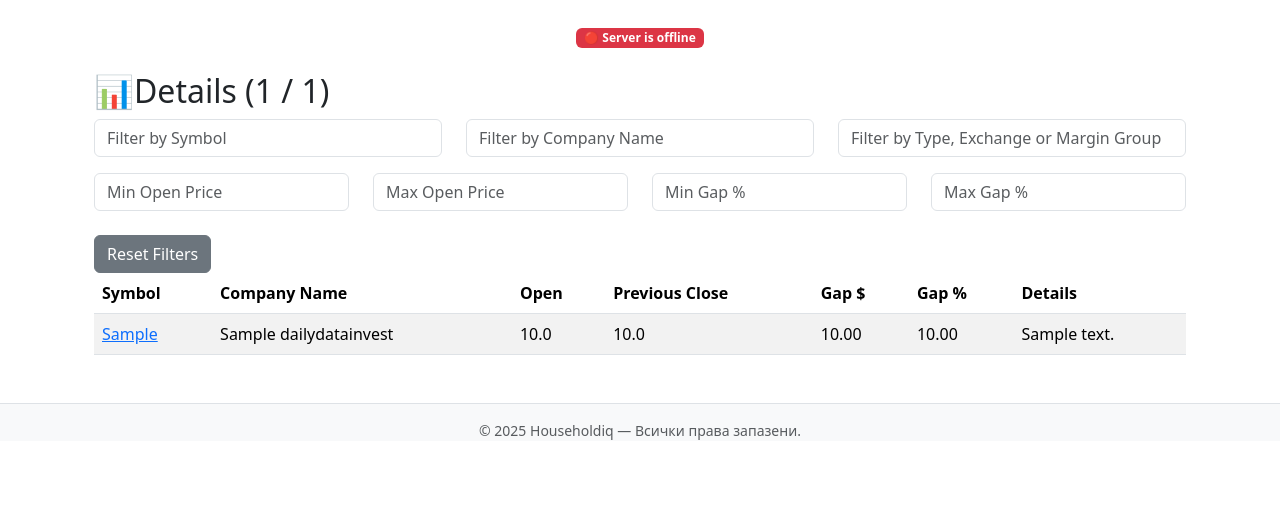
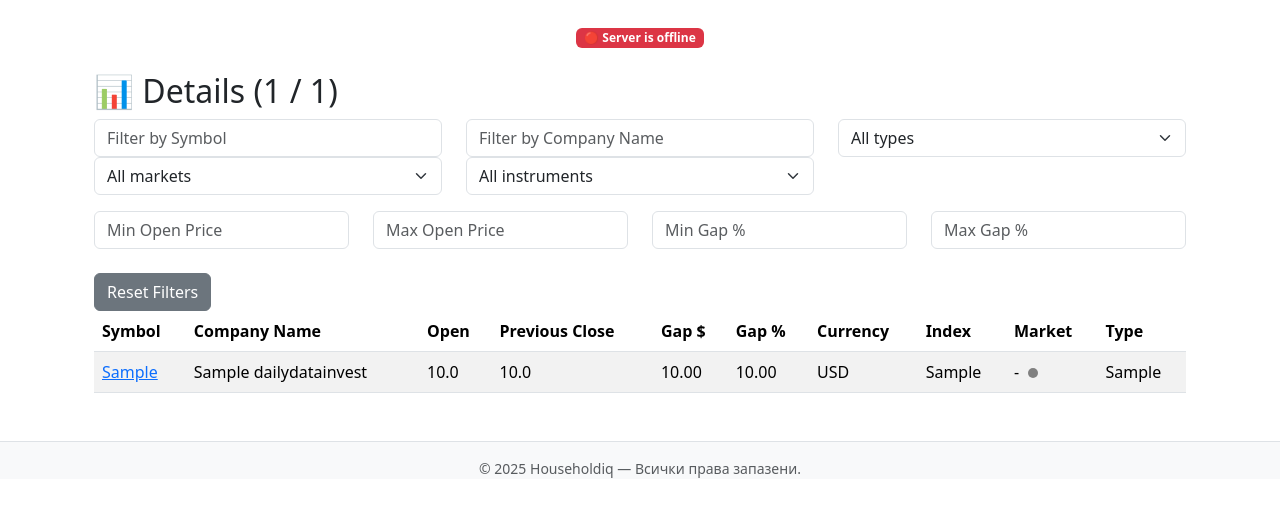
Before and after one commit to smihaylov79/hrp, a Django app: page /finance/invest-details/ in a window 1280 px wide. Shown: the part 96-613 px from the top of the page. Run offline with Django 5.2, Linux system fonts and the light colour scheme; tables that the repository leaves empty hold one stand-in row (Sample ...).

Commit message:
enhancements in finance app

```diff
--- /dev/null
+++ b/finance/data_from_correction.py
@@ -0,0 +1 @@
+mapping_ids = [6, 36, 60, 75, 89, 128, 129, 130, 201, 211, 228, 248, 302, 365, 380, 384, 390, 395, 398, 405, 489, 535, 547, ]
--- a/finance/templates/finance/invest_details.html
+++ b/finance/templates/finance/invest_details.html
@@ -14,12 +15,44 @@
                 <input type="text" id="filterCompany" class="form-control" placeholder="Filter by Company Name">
             </div>
             <div class="col-md-4">
-                <input type="text" id="filterDetails" class="form-control" placeholder="Filter by Type, Exchange or Margin Group">
-            </div>
+            <select name="types" id="filterType" class="form-select">
+                    <option value="">All types</option>
+    {% for t in types %}
+        <option value="{{ t.name }}"
+            {% if t|stringformat:"s" == request.GET.t %}selected{% endif %}>
+            {{ t.name }}
+        </option>
+                    {% endfor %}
+                </select>
+        </div>
+        <div class="col-md-4">
+            <select name="markets" id="filterMarket" class="form-select">
+                    <option value="">All markets</option>
+    {% for market in markets %}
+        <option value="{{ market }}"
+            {% if market|stringformat:"s" == request.GET.market %}selected{% endif %}>
+            {{ market }}
+        </option>
+                    {% endfor %}
+                </select>
+        </div>
+
+        <div class="col-md-4">
+            <select name="indices" id="filterIndex" class="form-select">
+                    <option value="">All instruments</option>
+    {% for i in indices %}
+        <option value="{{ i }}"
+            {% if i|stringformat:"s" == request.GET.i %}selected{% endif %}>
+            {{ i }}
+        </option>
+                    {% endfor %}
+                </select>
+        </div>
+
         </div>
 
         <div class="row mb-3">
-
+            <!-- Open Price Filters -->
             <div class="col-md-3">
                 <input type="number" id="minOpen" class="form-control" placeholder="Min Open Price">
             </div>
@@ -45,7 +81,10 @@
                 <th>Previous Close</th>
                 <th>Gap $</th>
                 <th>Gap %</th>
-                <th>Details</th>
+                <th>Currency</th>
+                <th>Index</th>
+                <th>Market</th>
+                <th>Type</th>
             </tr>
             </thead>
             <tbody>
@@ -55,13 +94,24 @@
   <a href="{% url 'symbol_details' %}?symbol={{ item.symbol|urlencode }}" target="_blank"> {{ item.symbol }} </a>
 
 </td>
-
                     <td>{{ item.company_name }}</td>
                     <td>{{ item.open_price }}</td>
                     <td>{{ item.previous_close_price }}</td>
                     <td>{{ item.gap_open_price|floatformat:2 }}</td>
                     <td>{{ item.gap_open_percentage|floatformat:2 }}</td>
-                    <td>{{ item.details }}</td>
+                    <td>{{ item.base_currency }}</td>
+                    <td>{% if item.part_from_index %}
+                        {{ item.part_from_index }}{% else %}-{% endif %}</td>
+                    {% with item.exchange|get_exchange as market %}
+  <td>
+    {{ market.name }}
+    <span style="display:inline-block; width:10px; height:10px; border-radius:50%;
+                 background-color: {% if market.status == 'open' %}green{% elif market.status == 'closed' %}red{% else %}gray{% endif %};
+                 margin-left:5px;">
+    </span>
+  </td>
+{% endwith %}
+                <td>{{ item.instrument_type }}</td>
                 </tr>
             {% endfor %}
             </tbody>
@@ -72,7 +122,9 @@
         function filterTable() {
             const symbolInput = document.getElementById('filterSymbol').value.toLowerCase();
             const companyInput = document.getElementById('filterCompany').value.toLowerCase();
-            const detailsInput = document.getElementById('filterDetails').value.toLowerCase();
+            const instrumentType = document.getElementById('filterType').value.toLowerCase();
+            const marketInput = document.getElementById('filterMarket').value.toLowerCase();
+            const indexInput = document.getElementById('filterIndex').value.toLowerCase();
             const minOpen = parseFloat(document.getElementById('minOpen').value) || -Infinity;
             const maxOpen = parseFloat(document.getElementById('maxOpen').value) || Infinity;
             const minPercent = parseFloat(document.getElementById('minPercent').value) || -Infinity;
@@ -84,13 +136,19 @@
             rows.forEach(row => {
                 const symbol = row.cells[0].textContent.toLowerCase();
                 const company = row.cells[1].textContent.toLowerCase();
-                const details = row.cells[6].textContent.toLowerCase();
+                const instrtype = row.cells[9].textContent.toLowerCase();
+                const index = row.cells[7].textContent.toLowerCase();
+
+                const market = row.cells[8].textContent.toLowerCase();
                 const openPrice = parseFloat(row.cells[2].textContent) || 0;
                 const gapPercent = parseFloat(row.cells[5].textContent) || 0;
 
                 const match = symbol.includes(symbolInput) &&
                     company.includes(companyInput) &&
-                    details.includes(detailsInput) &&
+                    {#details.includes(detailsInput) &&#}
+                    instrtype.includes(instrumentType) &&
+                    market.includes(marketInput) &&
+                    index.includes(indexInput) &&
                     openPrice >= minOpen &&
                     openPrice <= maxOpen &&
                     gapPercent >= minPercent &&
@@ -104,7 +162,9 @@
 
         document.getElementById('filterSymbol').addEventListener('input', filterTable);
         document.getElementById('filterCompany').addEventListener('input', filterTable);
-        document.getElementById('filterDetails').addEventListener('input', filterTable);
+        document.getElementById('filterType').addEventListener('input', filterTable);
+        document.getElementById('filterMarket').addEventListener('input', filterTable);
+        document.getElementById('filterIndex').addEventListener('input', filterTable);
         document.getElementById('minOpen').addEventListener('input', filterTable);
         document.getElementById('maxOpen').addEventListener('input', filterTable);
         document.getElementById('minPercent').addEventListener('input', filterTable);
@@ -113,7 +173,9 @@
         document.getElementById('resetFilters').addEventListener('click', () => {
             document.getElementById('filterSymbol').value = '';
             document.getElementById('filterCompany').value = '';
-            document.getElementById('filterDetails').value = '';
+            document.getElementById('filterType').value = '';
+            document.getElementById('filterMarket').value = '';
+            document.getElementById('filterIndex').value = '';
             document.getElementById('minOpen').value = '';
             document.getElementById('maxOpen').value = '';
             document.getElementById('minPercent').value = '';
--- a/finance/templates/finance/symbol_details.html
+++ b/finance/templates/finance/symbol_details.html
@@ -8,6 +8,9 @@
   <input type="text" id="symbolInput" name="symbol" placeholder="Въведи символ" value="{{ symbol }}" />
   <button type="submit">Провери</button>
 </form>
+    <a href="{% url 'check_margin' symbol=symbol %}" class="btn btn-primary mx-2">
+    Check margin requirements
+  </a>
         <!-- Header Section with Name and Bid/Ask -->
 <div class="d-flex justify-content-between align-items-start mb-3 flex-wrap">
   <div>
--- a/finance/templatetags/custom_filters_finance.py
+++ b/finance/templatetags/custom_filters_finance.py
@@ -1,4 +1,5 @@
 from django import template
+from finance.models import Market, MarginGroups
 
 register = template.Library()
 
@@ -16,3 +17,23 @@ def convert_percentage(value):
         return round(float(value) * 100, 2)
     except (ValueError, TypeError):
         return value
+
+
+@register.filter
+def get_exchange(value):
+    market = Market.objects.filter(long_name=value).first()
+
+    if market:
+        return {
+            'name': market.name,
+            'status': 'open' if market.is_open_now() else 'closed'
+        }
+    return {'name': '-', 'status': 'unknown'}
+
+
+@register.filter
+def get_margin(value):
+    group = MarginGroups.objects.filter(name=value).first()
+    if group:
+        return group.ratio
+    return '-'
--- a/finance/urls.py
+++ b/finance/urls.py
@@ -16,4 +16,5 @@ urlpatterns = [
     path('delete-latest-data-invest/', delete_last_data_invest, name='delete_last_data_invest'),
     path('invest-details/', invest_details, name='invest_details'),
     path('screener-settings/', screener_settings, name='screener_settings'),
+    path('check-margin/<str:symbol>', check_margin, name='check_margin'),
 ]
--- a/finance/views.py
+++ b/finance/views.py
@@ -10,7 +10,7 @@ import requests
 from django.http import JsonResponse
 from django.utils import timezone
 
-from .models import DailyData, Market, DailyDataInvest, FundamentalsData, SymbolsMapping
+from .models import DailyData, Market, DailyDataInvest, FundamentalsData, SymbolsMapping, InstrumentTypesTrade, InstrumentTypesInvest, MarginGroups
 
 from .helpers import deep_clean, create_dataframe, convert_to_milliseconds, fetch_fundamentals_data, \
     generate_symbol_mapping, backup_chart, get_news
@@ -94,6 +94,10 @@ def trade(request):
                 gap_open_percentage=row['gap_open_percent'],
                 isin_number=row['isin'],
                 details=row['path'],
+                instrument_type=row['instrument_type'],
+                exchange=row['exchange'],
+                base_currency=row['base_currency'],
+                margin_group=row['margin_group'],
             ))
         extracted_data = DailyData.objects.bulk_create(records)
         number_of_symbols = len(records)
@@ -141,6 +145,10 @@ def invest(request):
                 gap_open_percentage=row['gap_open_percent'],
                 isin_number=row['isin'],
                 details=row['path'],
+                instrument_type=row['instrument_type'],
+                exchange=row['exchange'],
+                base_currency=row['base_currency'],
+                part_from_index=row['part_from_index'],
             ))
         extracted_data = DailyDataInvest.objects.bulk_create(records)
         number_of_symbols = len(records)
@@ -316,8 +324,14 @@ def delete_last_data_invest(request):
 def trade_details(request):
     last_date = DailyData.objects.order_by('-date').values_list('date', flat=True).first()
     data = DailyData.objects.filter(date=last_date).order_by('-gap_open_percentage')
+    markets = Market.objects.all()
+    types = InstrumentTypesTrade.objects.all()
+    margin = MarginGroups.objects.all()
     context = {
         'data': data,
+        'markets': markets,
+        'types': types,
+        'margin': margin
     }
 
     return render(request, 'finance/trade_details.html', context)
@@ -326,8 +340,14 @@ def trade_details(request):
 def invest_details(request):
     last_date = DailyDataInvest.objects.order_by('-date').values_list('date', flat=True).first()
     data = DailyDataInvest.objects.filter(date=last_date).order_by('-gap_open_percentage')
+    indices = DailyDataInvest.objects.filter(part_from_index__isnull=False).values_list('part_from_index', flat=True).distinct()
+    markets = Market.objects.all()
+    types = InstrumentTypesInvest.objects.all()
     context = {
         'data': data,
+        'markets': markets,
+        'types': types,
+        'indices': indices
     }
 
     return render(request, 'finance/invest_details.html', context)
@@ -440,3 +460,25 @@ def symbol_details(request):
         'rsi': rsi,
     }
     return render(request, 'finance/symbol_details.html', context)
+
+
+def check_margin(request, symbol):
+    if request.method == 'POST':
+        symbol = request.POST.get('symbol')
+        lot = request.POST.get('lot')
+        action = request.POST.get('action', 'ORDER_TYPE_BUY')
+        url = f"{NGROK_URL}calculate-margin"
+        params = {'lot': lot, 'symbol': symbol, 'action': action}
+        try:
+            response = requests.get(url, params=params, timeout=15)
+            data = response.json()
+            margin = data.get('margin')
+            currency = data.get('currency')
+        except Exception as e:
+            margin = None
+            currency = None
+        context = {
+            'margin': margin, 'symbol': symbol, 'currency': currency, 'lot': lot, 'action': action
+        }
+        return render(request, 'finance/margin_form.html', context)
+    return render(request, 'finance/margin_form.html', {'symbol': symbol})
--- a/forum/views.py
+++ b/forum/views.py
@@ -108,8 +108,6 @@ def edit_request_thread(request, request_id):
     return render(request, "forum/edit_request_thread.html", context)
 
 
-
-
 def thread_detail(request, thread_id):
     thread = get_object_or_404(Thread, id=thread_id)
     posts = Post.objects.filter(thread=thread).order_by("created_at")
```
Also changed, not shown: other parts of finance/templates/finance/invest_details.html (+6 -2 lines), finance/helpers.py (+55 -5 lines), finance/models.py (+19 -2 lines), finance/templates/finance/margin_form.html (added, +51 -0 lines), finance/templates/finance/trade_details.html (+65 -11 lines), finance/migrations/0010_dailydata_base_currency_dailydata_exchange_and_more.py (added), finance/migrations/0011_market_long_name.py (added), finance/migrations/0012_instrumenttypesinvest_instrumenttypestrade.py (added), finance/migrations/0013_margingroups.py (added).
